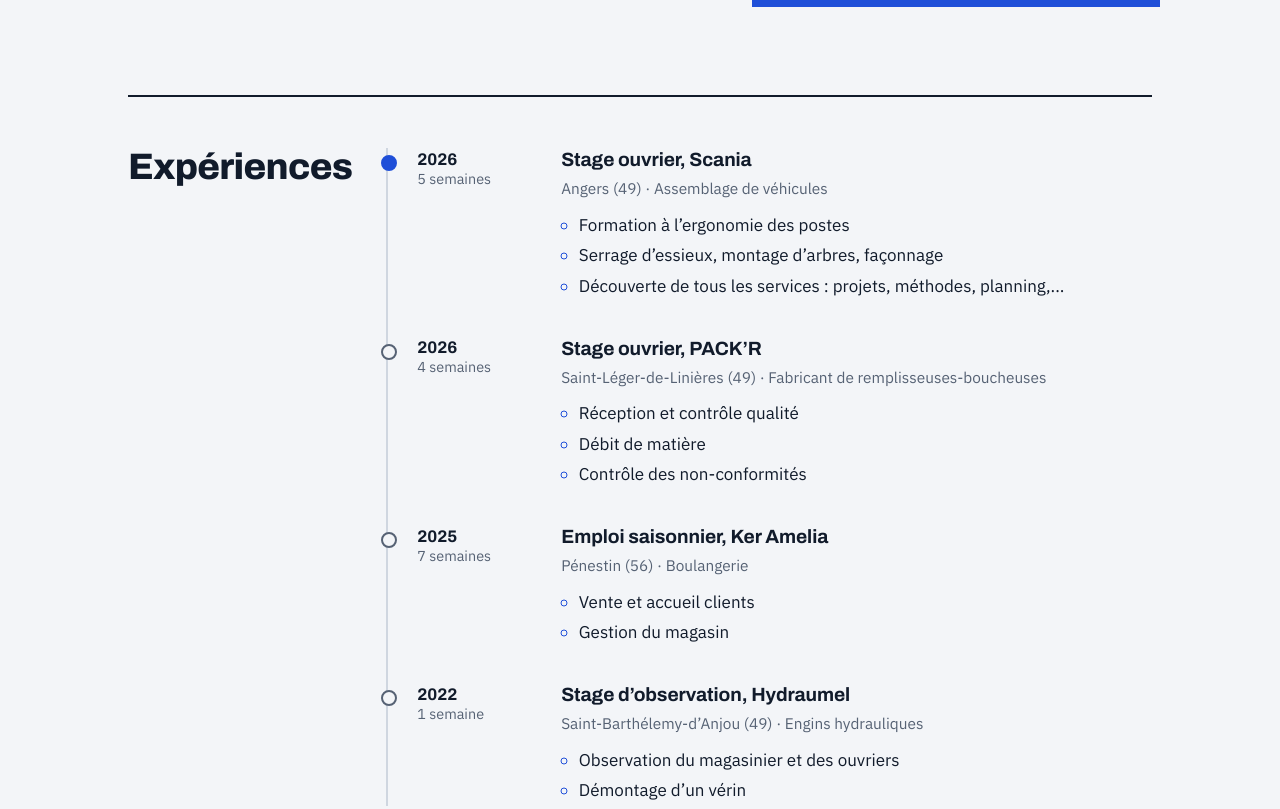
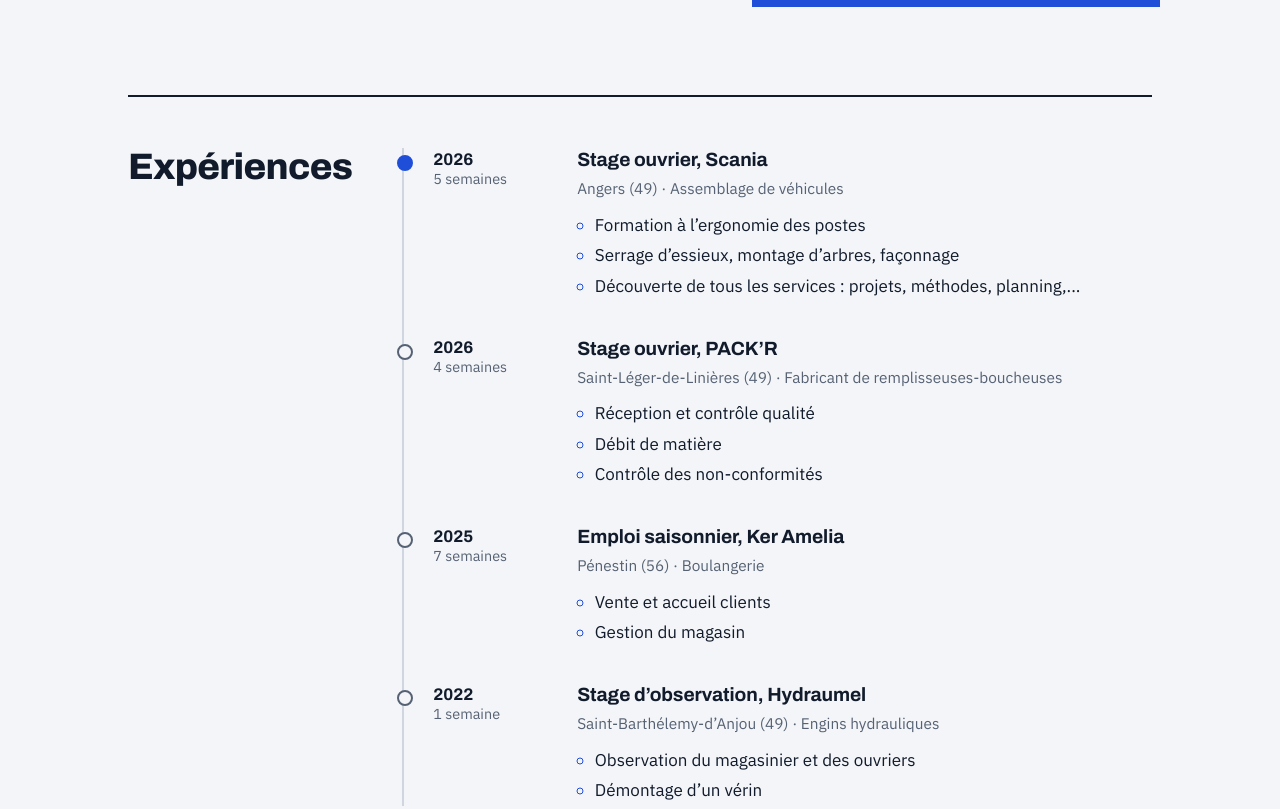
Before and after one commit to adam-bordage/adam, a plain HTML site: page index.html in a window 1280 px wide. Shown: the part 786-1595 px from the top of the page. Drawn offline with Linux system fonts and the light colour scheme.

Commit message:
Update style.css

```diff
--- a/style.css
+++ b/style.css
@@ -50,7 +50,7 @@ dt{padding:.6rem .8rem;font-size:.85rem;color:var(--steel);border-right:1px soli
 dd{padding:.6rem .8rem;font-size:.95rem;font-weight:500}
 
 /* Sections */
-.block{display:grid;grid-template-columns:220px 1fr;gap:2rem;padding:3.2rem 0;border-top:2px solid var(--ink)}
+.block{display:grid;grid-template-columns:220px 1fr;gap:3rem;padding:3.2rem 0;border-top:2px solid var(--ink)}
 .block h2{font-size:clamp(1.7rem,3.4vw,2.3rem);font-weight:800;font-stretch:108%;letter-spacing:-.02em;position:sticky;top:90px;align-self:start}
 .block-body h3{font-size:1.2rem;font-weight:700;letter-spacing:-.005em;line-height:1.25}
 
```
